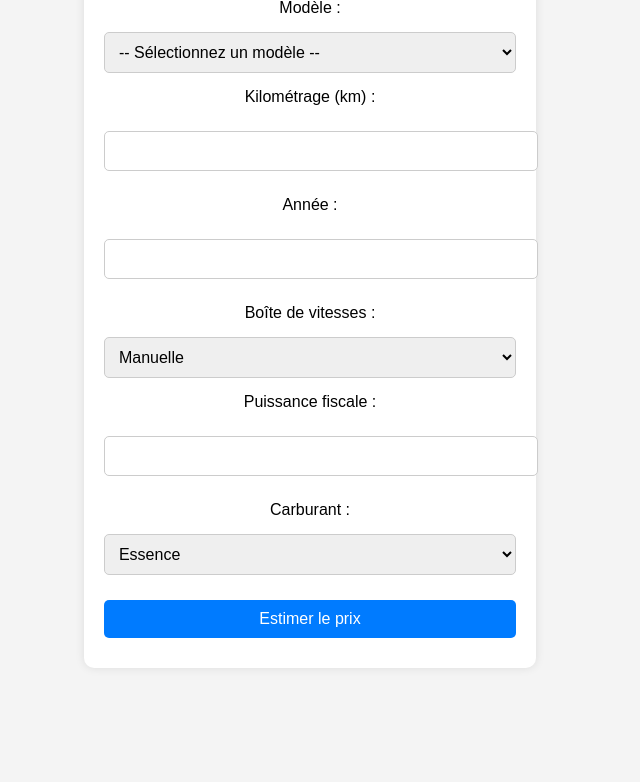
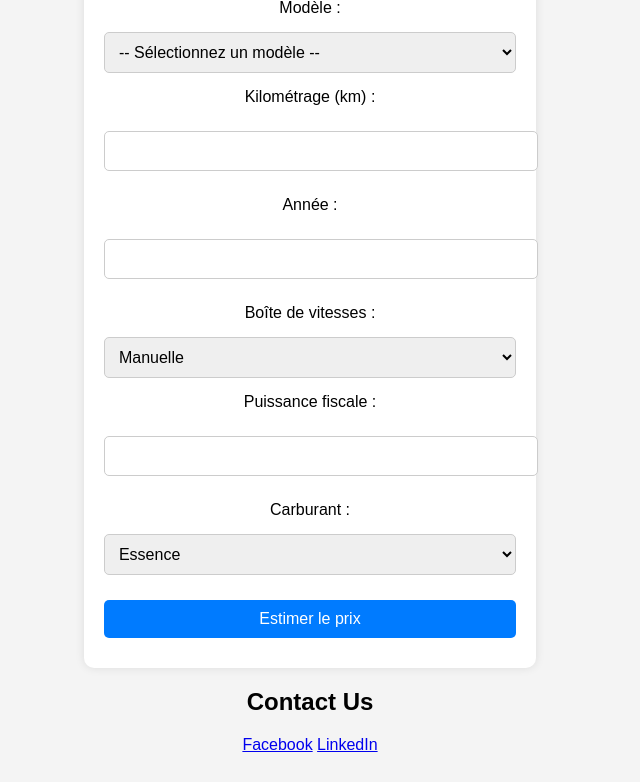
Before and after one commit to bettaiebmoha/Automed, a Flask app: page / in a window 1280 px wide. Shown: the part 191-973 px from the top of the page, without its empty margins (330-970 px from the left). Before the commit the page ends 829 px from the top, so only its background shows below. Run offline with Flask 2, Linux system fonts and the light colour scheme.

Commit message:
Update index.html

```diff
--- a/templates/index.html
+++ b/templates/index.html
@@ -55,6 +55,15 @@
         <p class="error"><strong>{{ error }}</strong></p>
         {% endif %}
     </div>
+
+    <!-- Section Contact Us -->
+    <footer>
+        <h2>Contact Us</h2>
+        <div class="social-links">
+            <a href="https://www.facebook.com/mohamed.bettaieb.568/about" class="facebook" target="_blank">Facebook</a>
+            <a href="https://www.linkedin.com/in/bettaieb-mohamed-ba0690199" class="linkedin" target="_blank">LinkedIn</a>
+        </div>
+    </footer>
 </body>
 
 </html>
```
